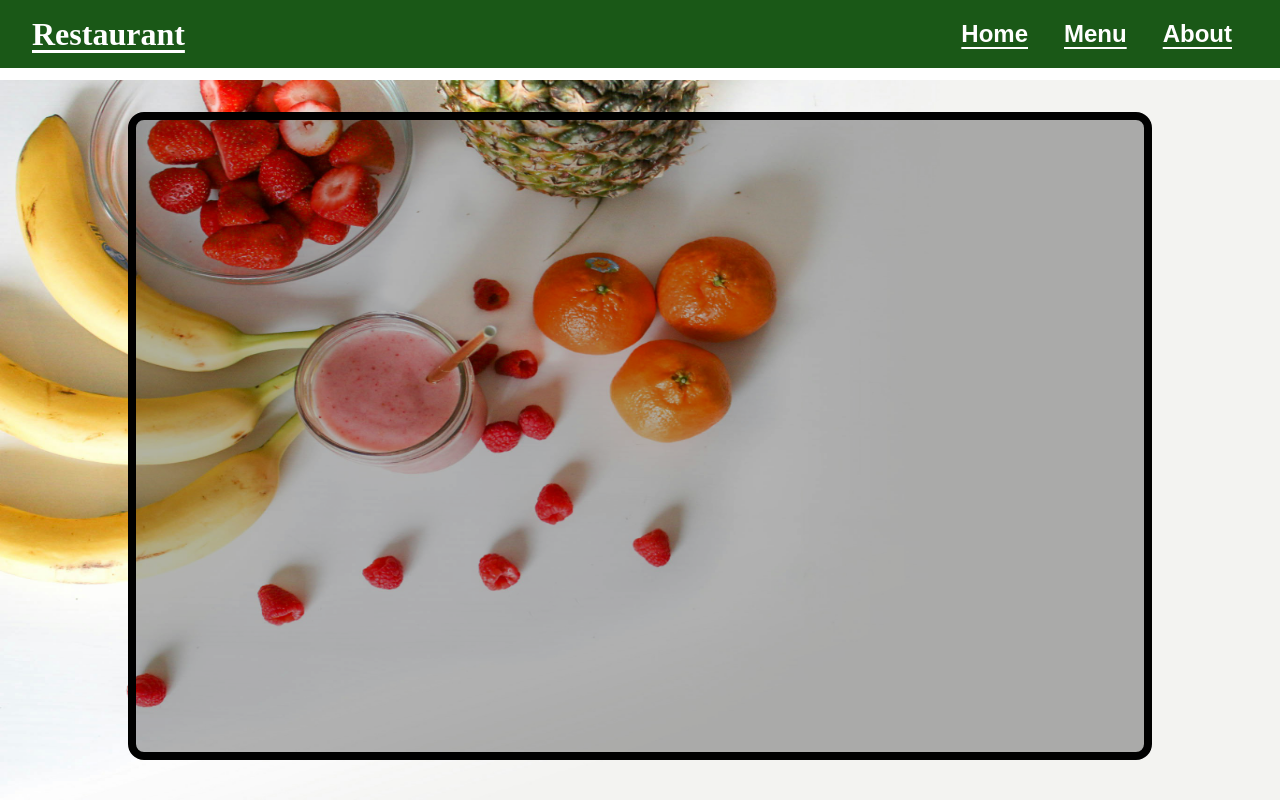
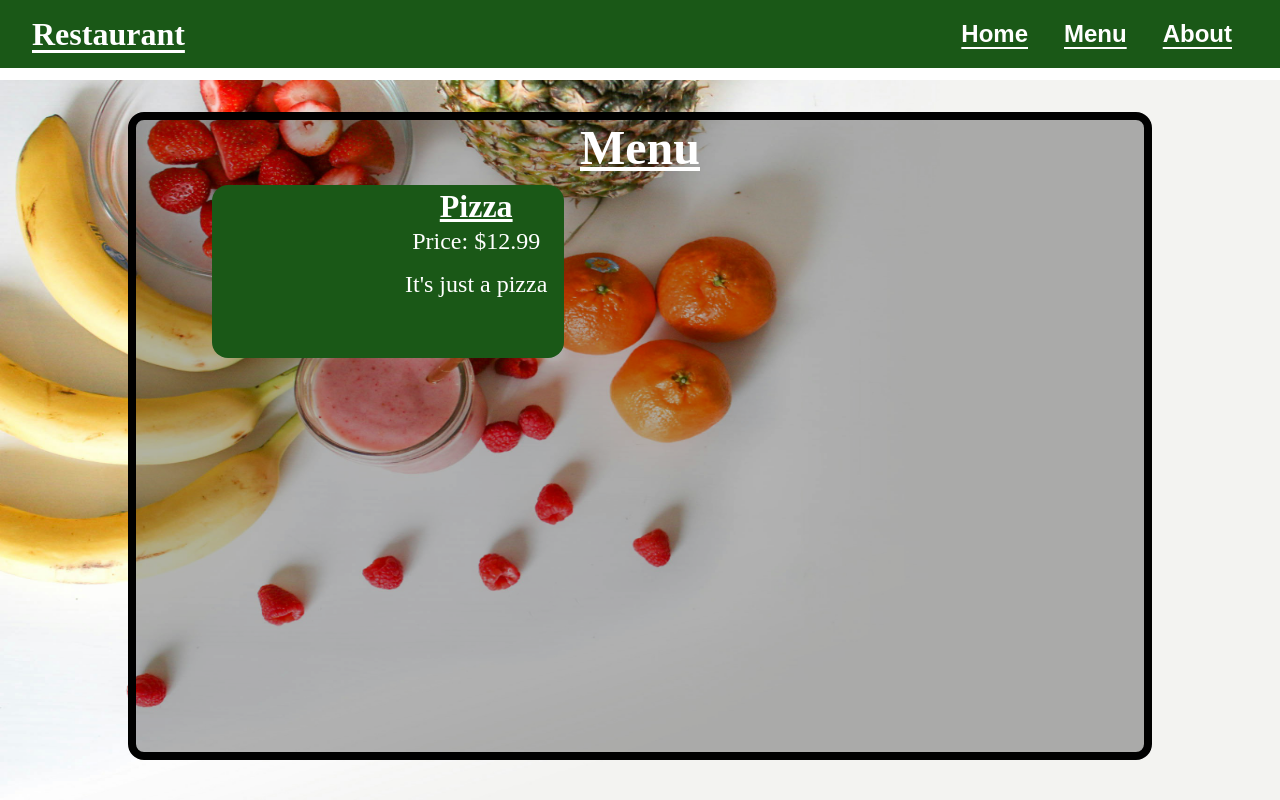
Before and after one commit to Salypse/restaurant-page, a website built with webpack: page src/template.html in a window 1280 px wide. Both pictures are taken after a click on the button "Menu". Built offline with nearby package versions, Linux system fonts and the light colour scheme.

Commit message:
Add all current menu items to the menu page display

```diff
--- a/src/js/load-menu.js
+++ b/src/js/load-menu.js
@@ -7,4 +7,30 @@ export function loadMenu() {
     const menu = document.createElement("div")
     menu.id = "menu"
     contentDiv.append(menu)
+
+    const menuHeader = document.createElement("h1")
+    menuHeader.textContent = "Menu"
+    menu.append(menuHeader)
+
+    menuItems.forEach(item => {
+        let newItem = document.createElement("div")
+        newItem.classList.add("menu-item")
+
+        let itemName = document.createElement("h1")
+        itemName.textContent = item.name
+        itemName.classList.add("menu-item-name")
+        newItem.append(itemName)
+
+        let itemPrice = document.createElement("p")
+        itemPrice.textContent = `Price: ${item.price}`
+        itemPrice.classList.add("menu-item-price")
+        newItem.append(itemPrice)
+
+        let itemDescription = document.createElement("p");
+        itemDescription.textContent = item.description;
+        itemDescription.classList.add("menu-item-description")
+        newItem.append(itemDescription)
+
+        menu.append(newItem)
+    })
 }
--- /dev/null
+++ b/src/js/menu/menu-items.js
@@ -0,0 +1,7 @@
+const newMenuItem = function(name, price, description) {
+    return {name, price, description}
+}
+
+export let menuItems = [
+    newMenuItem("Pizza", "$12.99", "It's just a pizza"),
+]
--- a/src/styles.css
+++ b/src/styles.css
@@ -96,7 +96,8 @@ nav button:active {
 }
 
 #home h1,
-#about h1 {
+#about h1,
+#menu h1 {
     align-self: center;
     justify-self: center;
 
@@ -106,7 +107,8 @@ nav button:active {
 }
 
 #home > h1,
-#about > h1 {
+#about > h1,
+#menu > h1 {
     font-size: 3rem;
 }
 
@@ -138,4 +140,48 @@ nav button:active {
     border: 0.5rem solid black;
     border-radius: 1rem;
     margin: 2rem;
+
+    display: grid;
+    grid-template-columns: 1fr 1fr;
+    grid-template-rows: auto repeat(3, 1fr);
 }
+
+#menu > h1 {
+    grid-area: 1 / 1 / 2 / -1;
+}
+
+.menu-item {
+    width: 70%;
+    height: 90%;
+
+    display: flex;
+    justify-self: center;
+    align-self: center;
+
+    background-color: var(--color1);
+    margin: 1rem;
+    border-radius: 1rem;
+
+    display: grid;
+    grid-template-columns: 1fr 1fr;
+    grid-template-rows: 1fr 1fr 2fr;
+}
+
+.menu-item-name {
+    grid-area: 1 / 2 / 2 / -1;
+    font-size: 2rem;
+}
+
+.menu-item-price {
+    grid-area: 2 / 2 / 3 / -1;
+}
+
+.menu-item-description {
+    grid-area: 3 / 2 / -1 / -1;
+}
+
+.menu-item > p {
+    font-size: 1.5rem;
+    color: var(--text-color);
+    text-align: center;
+}
```
Also changed, not shown: menu-items.js (added).
